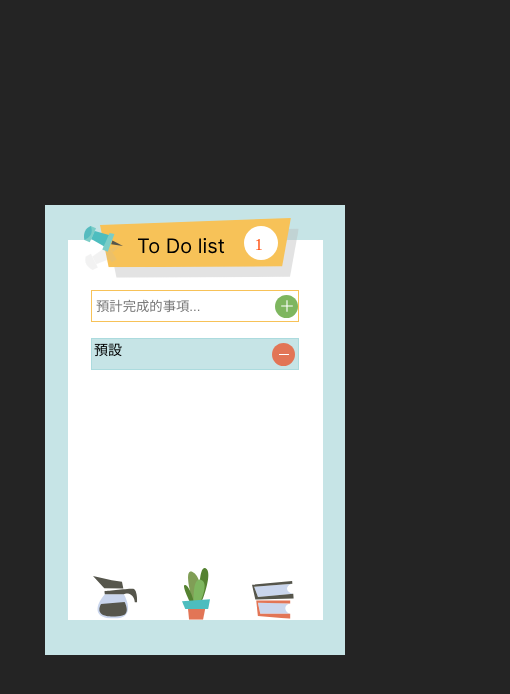
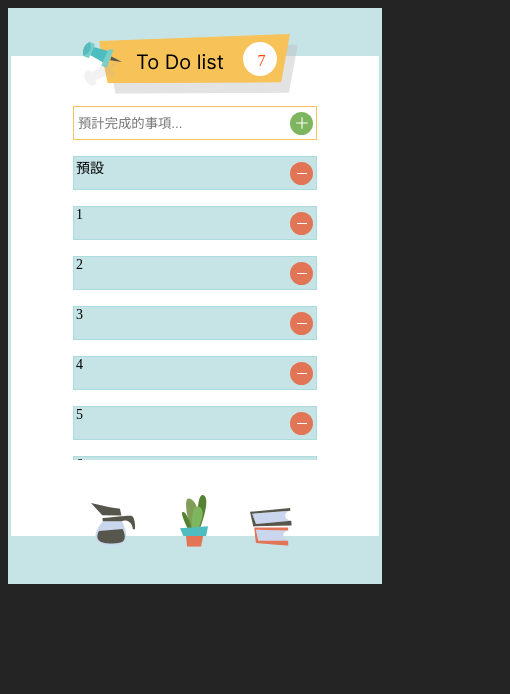
Before and after one commit to KimberlyYen/todo-list_Kimberly, a Vue app: page / in a window 390 px wide. Shown: the top 694 px of the page, 510 px wide, since content can reach past the window. Built offline with nearby package versions, Linux system fonts and the light colour scheme.

Commit message:
[Fix] 1.APP Layout fix no scroll. 2.Bigger on mobile view.

```diff
--- a/src/components/Input.vue
+++ b/src/components/Input.vue
@@ -2,8 +2,8 @@
 import { ref, watch } from "vue";
 
 const addNewOne = ref("");
-const toDoList = ref(["預設"]);
-const howMany = ref(toDoList.value.length)
+const toDoList = ref(["預設","1","2","3","4","5","6"]);
+const howMany = ref(toDoList.value.length);
 
 function add() {
   // 輸入內容
@@ -11,26 +11,25 @@ function add() {
   // 顯示內容在第二欄
   if (addNewOne.value.trim() !== "") {
     toDoList.value.push(addNewOne.value); // 注意.value的寫法
-    // console.log(toDoList.value.length);
-    // toDoList.value.length = howMany
+    localStorage.setItem("myList", toDoList.value);
+
     addNewOne.value = ""; // 清空输入框 ?
-    howMany.value = toDoList.value.length //更新任務數
+    howMany.value = toDoList.value.length; //更新任務數
   }
+}
 
-}
+var cat = localStorage.getItem("myList");
 
 // 刪除索引位置資料, 一筆
 function deleteToDoList(index) {
   toDoList.value.splice(index, 1);
-  howMany.value = toDoList.value.length //更新任務數
+  howMany.value = toDoList.value.length; //更新任務數
 }
 
 // 監聽比數變化
 watch(toDoList, (newList) => {
   howMany.value = newList.length;
 });
-
-
 </script>
 
 <template>
@@ -77,8 +76,8 @@ watch(toDoList, (newList) => {
   margin-bottom: auto;
   margin-left: auto;
   margin-right: auto;
-  width: 204px;
-  height: 30px;
+  width: 15rem;
+  height: 2rem;
   border: #f7c258 1px solid;
   font-size: 14px;
   font-weight: normal;
@@ -86,13 +85,13 @@ watch(toDoList, (newList) => {
 
   .inputBox {
     border: none;
-    width: 204px;
+    width: 12.75rem;
   }
 }
 
 .lists {
-  max-height: 235px;
-  overflow-y:scroll;
+  max-height: 20rem;
+  overflow-y: scroll;
 }
 .outPut {
   border: #acdbde 1px solid;
@@ -113,7 +112,7 @@ watch(toDoList, (newList) => {
   margin-bottom: 2rem;
   img {
     position: absolute;
-    margin-left: 1rem;
+    margin-left: 4.5rem;
     margin-top: -2.5rem;
   }
 
@@ -121,7 +120,7 @@ watch(toDoList, (newList) => {
     position: relative;
     color: orangered;
     z-index: 5;
-    left: 11.7rem;
+    left: 15.4rem;
     bottom: 4px;
   }
 }
--- a/src/components/Todo.vue
+++ b/src/components/Todo.vue
@@ -1,6 +1,5 @@
 <script setup>
 import Input from "@/components/Input.vue";
-// import Header from "@/components/Header.vue";
 import Footer from "@/components/Footer.vue";
 </script>
 
@@ -8,7 +7,6 @@ import Footer from "@/components/Footer.vue";
   <div class="container">
     <div class="bg">
       <div class="inner">
-        <!-- <Header class="header" /> -->
         <Input />
         <Footer class="footer" />
       </div>
@@ -21,23 +19,23 @@ import Footer from "@/components/Footer.vue";
   display: flex;
   align-items: center;
   justify-content: center;
-  height: 100vh;
+  width: 100%; // Changed from 100vw to 100%
+  height: 100%; // Ensure it covers the full viewport height
+  overflow: hidden; // Added to prevent scrolling
 
   .bg {
     display: flex;
-    width: 300px;
-    height: 450px;
+    align-items: center; // Center vertically
+    justify-content: center; // Center horizontally
+    width: 25rem;
+    height: 36rem;
     background-color: #c6e4e6;
   }
 
   .inner {
     position: relative;
-    margin-left: auto;
-    margin-right: auto;
-    margin-top: auto;
-    margin-bottom: auto;
-    width: 255px;
-    height: 380px;
+    width: 23rem;
+    height: 30rem;
     background-color: white;
 
     .header {
@@ -47,8 +45,8 @@ import Footer from "@/components/Footer.vue";
 
     .footer {
       position: absolute;
-      bottom: 0;
-      left: 25px;
+      bottom: -0.7rem;
+      left: 5rem;
     }
   }
 }
--- a/src/style.css
+++ b/src/style.css
@@ -1,3 +1,3 @@
-:root {
+body {
   background-color: #242424;
 }
```
